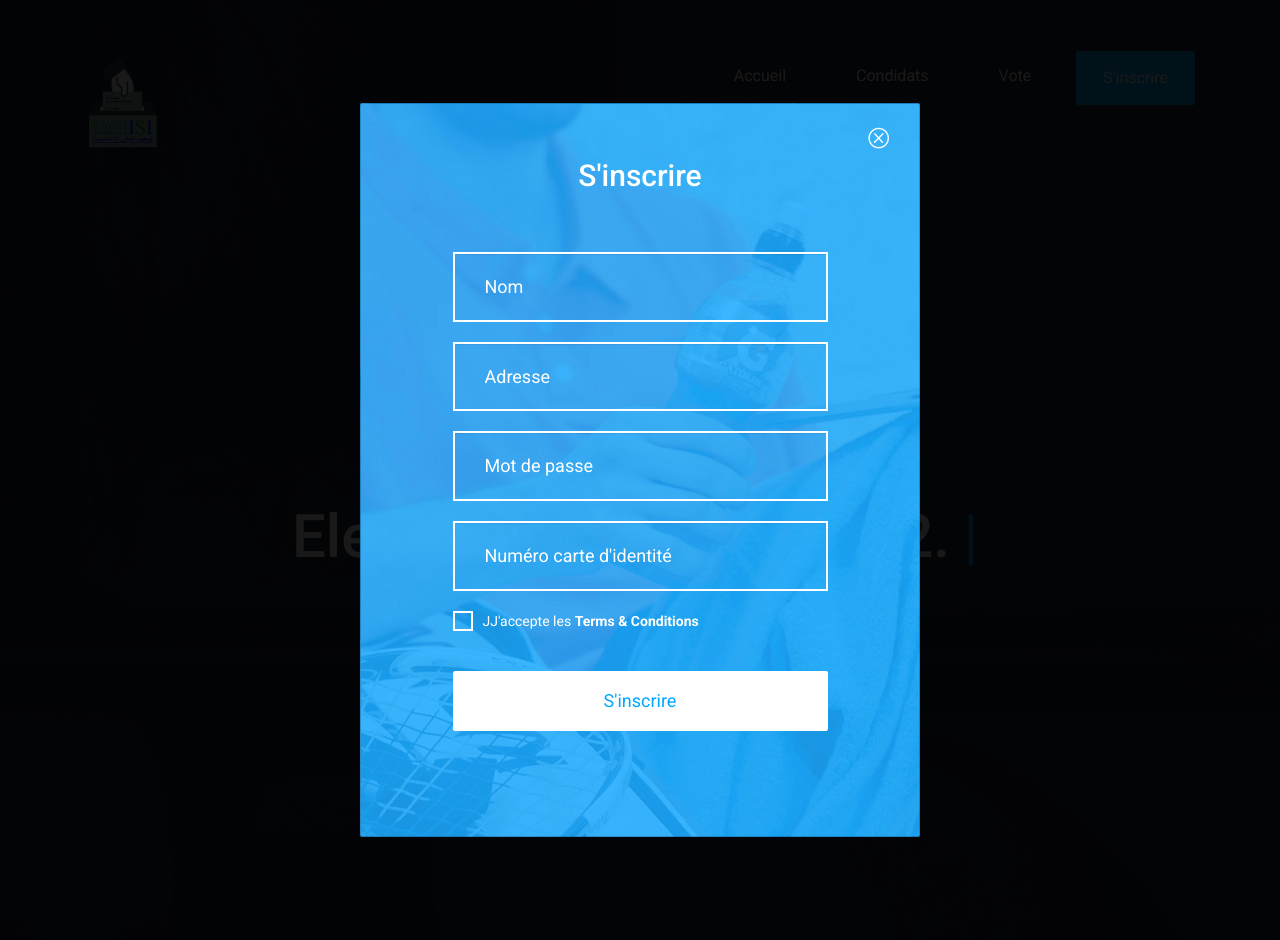
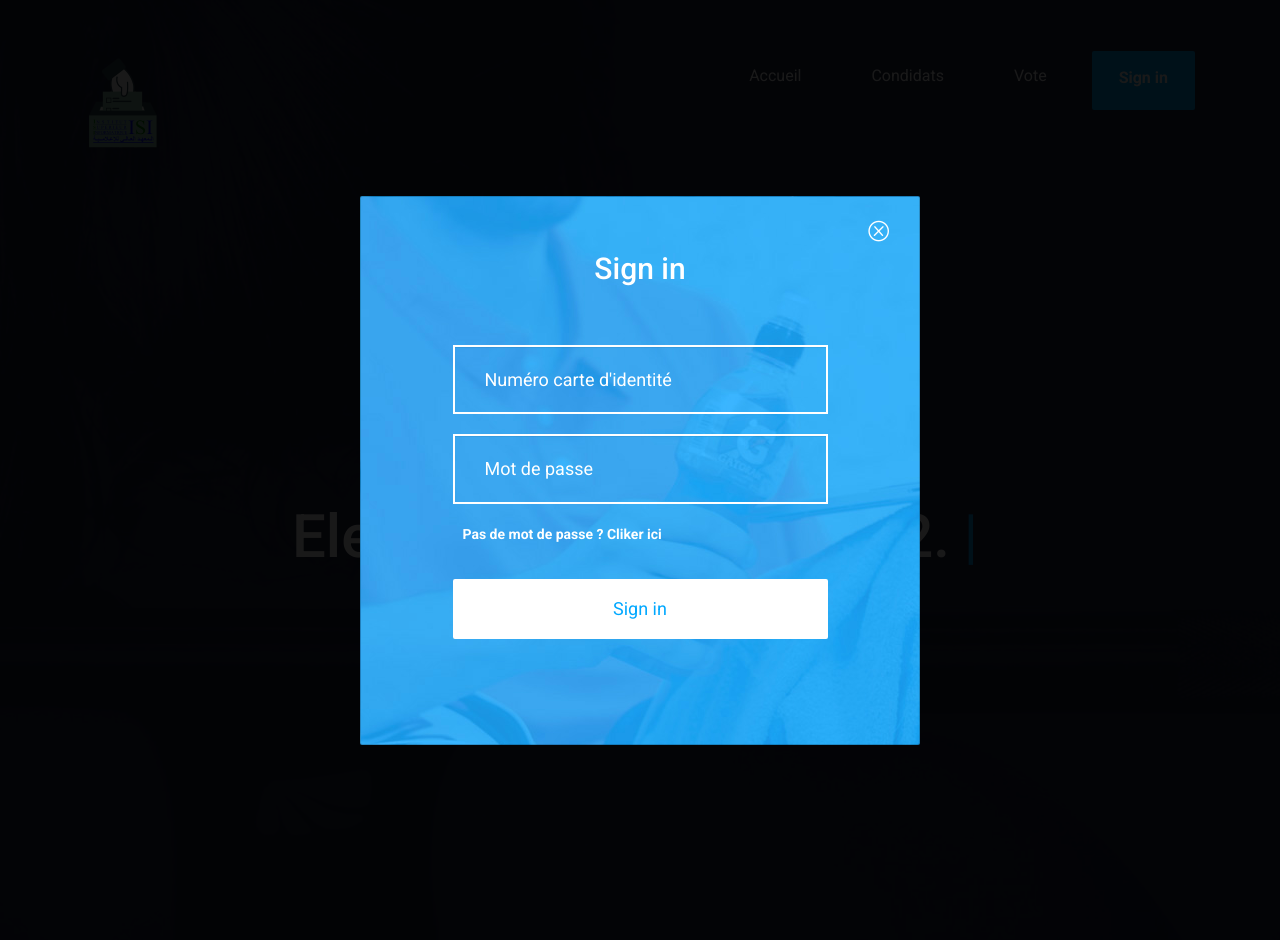
Before and after one commit to ReYAp047/Election, a Django app: page / in a window 1280 px wide, after a click on "Sign in". Run offline with Django 3.2, Linux system fonts and the light colour scheme; data comes from the database, SQL or seed files in the repository; some libraries are stand-ins or nearby versions.

Commit message:
Fixing bugs

```diff
--- a/templates/index.html
+++ b/templates/index.html
@@ -38,6 +38,40 @@
 	<!-- Main style -->
     {% load static %}
     <link rel="stylesheet" href="{% static 'css/cardio.css' %}">
+
+	<script>
+
+		function validate(){
+		var username = document.getElementById("cin").value;
+		var password = document.getElementById("password").value;
+		if ( username == "12345678" && password == "12345678"){
+		alert ("Login successfully");
+		document.getElementById("cin").disabled = true;
+		document.getElementById("password").disabled = true;
+		document.getElementById("log").disabled = true;
+		document.getElementById("deco").innerText = "Déconnexion ";
+		document.getElementById("vote").disabled = false;
+
+		}
+		else{
+		alert("Verifier vos donner");
+		window.location = "#";
+
+		}
+		}
+
+
+		function vote(){
+			var state = document.getElementById("deco").innerText;
+			if(state == "Déconnexion")
+			{
+				alert("Vous avez voter pour Foulen ben Foulen");
+			}else{
+				alert("Vous etre pas connecter");
+			}
+
+		}
+		</script>
 </head>
 
 <body>
@@ -62,7 +96,7 @@
 					<li><a href="#intro">Accueil</a></li>
 					<li><a href="#services">Condidats</a></li>
 					<li><a href="#team">Vote</a></li>
-					<li><a href="#" data-toggle="modal" data-target="#modal1" class="btn btn-blue">S'inscrire</a></li>
+					<li><a href="#" data-toggle="modal" data-target="#modal1" class="btn btn-blue"><label id="deco">Sign in</label> </a></li>
 				</ul>
 			</div>
 			<!-- /.navbar-collapse -->
@@ -194,22 +229,19 @@
 		<div class="modal-dialog">
 			<div class="modal-content modal-popup">
 				<a href="#" class="close-link"><i class="icon_close_alt2"></i></a>
-				<h3 class="white">S'inscrire</h3>
-				<form action="" class="popup-form">
-					<input type="text" class="form-control form-white" placeholder="Nom">
-					<input type="text" class="form-control form-white" placeholder="Adresse">
-					<input type="password" class="form-control form-white" placeholder="Mot de passe">
-					<input type="text" class="form-control form-white" placeholder="Numéro carte d'identité">
+				<h3 class="white">Sign in</h3>
+				<form class="popup-form">
+					<input type="text" class="form-control form-white" placeholder="Numéro carte d'identité" id="cin" required>
+					<input type="password" class="form-control form-white" placeholder="Mot de passe" id="password" required>
 					<div class="dropdown">
 
 					</div>
 					<div class="checkbox-holder text-left">
-						<div class="checkbox">
-							<input type="checkbox" value="None" id="squaredOne" name="check" />
-							<label for="squaredOne"><span>JJ'accepte les <strong>Terms &amp; Conditions</strong></span></label>
+						<div>
+							<label for="squaredOne"><span>Pas de mot de passe ?<strong>  Cliker ici</strong></span></label>
 						</div>
 					</div>
-					<button type="submit" class="btn btn-submit">S'inscrire</button>
+					<button id="log" onclick="validate()" class="btn btn-submit">Sign in</button>
 				</form>
 			</div>
 		</div>
```
Also changed, not shown: other parts of templates/index.html (+2 -1 lines).
